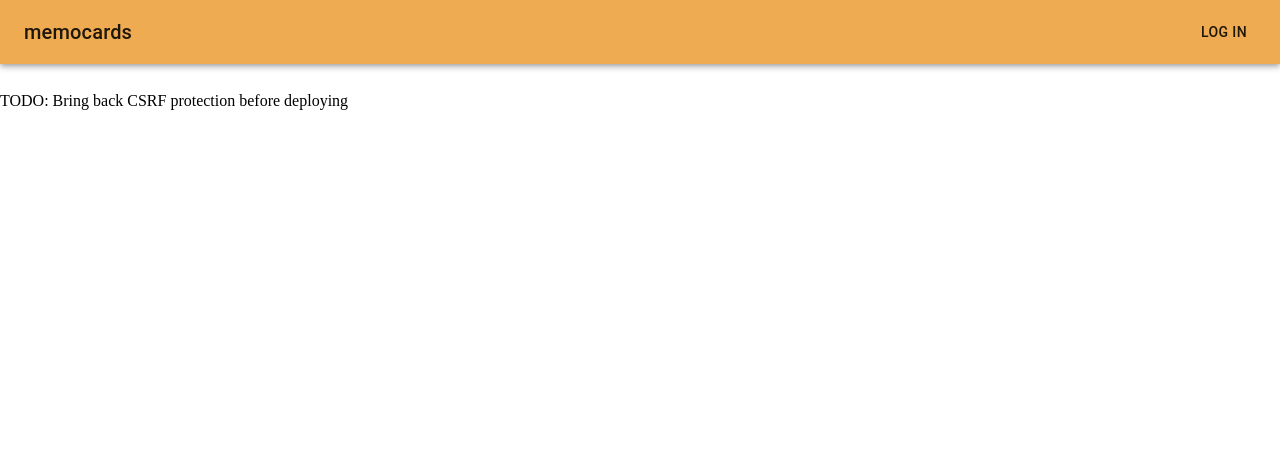
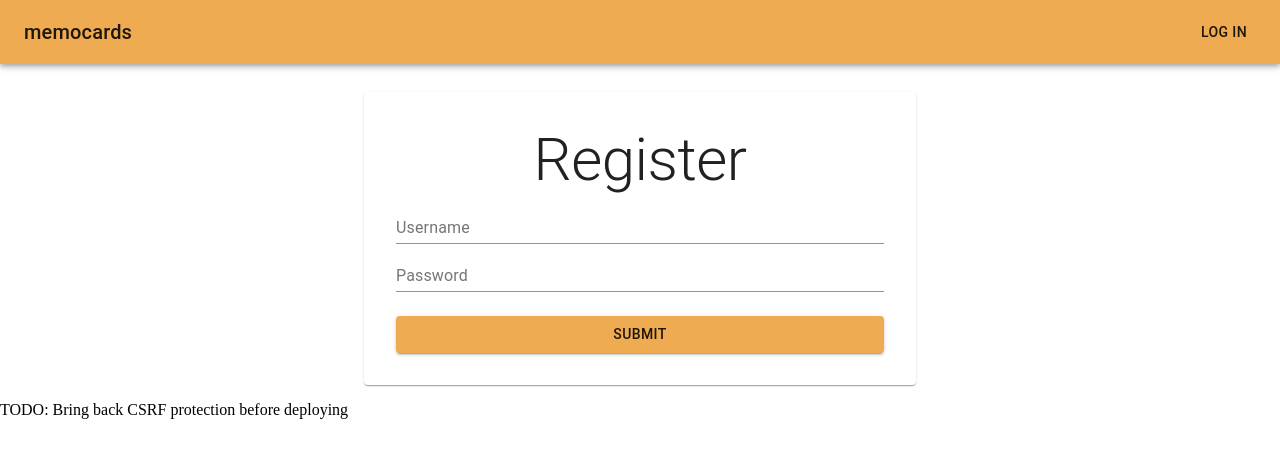
Before and after one commit to karmek-k/memocards, a React (Create React App) app in the folder client/: page /register in a window 1280 px wide. Shown: the top 458 px of the page. Built offline with nearby package versions, Linux system fonts and the light colour scheme; the HTML template or start-up script is replaced by a standard one.

Commit message:
Copy RegisterForm base from LoginForm

```diff
--- a/client/src/components/register/RegisterForm.tsx
+++ b/client/src/components/register/RegisterForm.tsx
@@ -1,9 +1,75 @@
+import { yupResolver } from '@hookform/resolvers/yup';
+import {
+  Button,
+  LinearProgress,
+  Paper,
+  TextField,
+  Typography
+} from '@material-ui/core';
+import { useForm } from 'react-hook-form';
+import { userSchema } from '../../schemas/user';
 import useStyles from '../shared/styles/form';
 
-const RegisterForm: React.FC = () => {
+export interface RegisterInputs {
+  username: string;
+  password: string;
+}
+
+interface Props {
+  setInputsCallback: React.Dispatch<React.SetStateAction<RegisterInputs>>;
+}
+
+const RegisterForm: React.FC<Props> = props => {
   const classes = useStyles();
+  const {
+    handleSubmit,
+    register,
+    formState: { errors }
+  } = useForm<RegisterInputs>({
+    resolver: yupResolver(userSchema)
+  });
 
-  return null;
+  return (
+    <Paper className={classes.paper}>
+      <Typography variant="h2" className={classes.centerText}>
+        Register
+      </Typography>
+      {/* {props.error && (
+        <Typography
+          variant="body1"
+          color="error"
+          className={classes.centerText}
+        >
+          There was an error while logging in. Please check your credentials.
+        </Typography>
+      )} */}
+      <form className={classes.form} onSubmit={handleSubmit(console.log)}>
+        <TextField
+          label="Username"
+          error={!!errors.username}
+          helperText={errors.username?.message}
+          {...register('username')}
+        />
+        <TextField
+          type="password"
+          error={!!errors.password}
+          label="Password"
+          helperText={errors.password?.message}
+          {...register('password')}
+        />
+        <Button
+          variant="contained"
+          color="primary"
+          type="submit"
+          // disabled={props.loggingIn}
+          className={classes.marginTop}
+        >
+          Submit
+        </Button>
+      </form>
+      {/* {props.loggingIn && <LinearProgress className={classes.marginTop} />} */}
+    </Paper>
+  );
 };
 
 export default RegisterForm;
--- a/client/src/pages/RegisterPage.tsx
+++ b/client/src/pages/RegisterPage.tsx
@@ -1,16 +1,18 @@
 import { Container } from '@material-ui/core';
 import React from 'react';
-// import { useState } from 'react';
+import { useState } from 'react';
 import { Redirect } from 'react-router-dom';
-import RegisterForm from '../components/register/RegisterForm';
+import RegisterForm, {
+  RegisterInputs
+} from '../components/register/RegisterForm';
 import Layout from '../components/shared/Layout';
 import useLoggedIn from '../hooks/useLoggedIn';
 
 const RegisterPage: React.FC = () => {
-  // const [inputs, setInputs] = useState<LoginInputs>({
-  //   username: '',
-  //   password: ''
-  // });
+  const [inputs, setInputs] = useState<RegisterInputs>({
+    username: '',
+    password: ''
+  });
 
   const loggedIn = useLoggedIn();
 
@@ -21,7 +23,7 @@ const RegisterPage: React.FC = () => {
   return (
     <Layout>
       <Container maxWidth="sm">
-        <RegisterForm />
+        <RegisterForm setInputsCallback={setInputs} />
       </Container>
     </Layout>
   );
```
